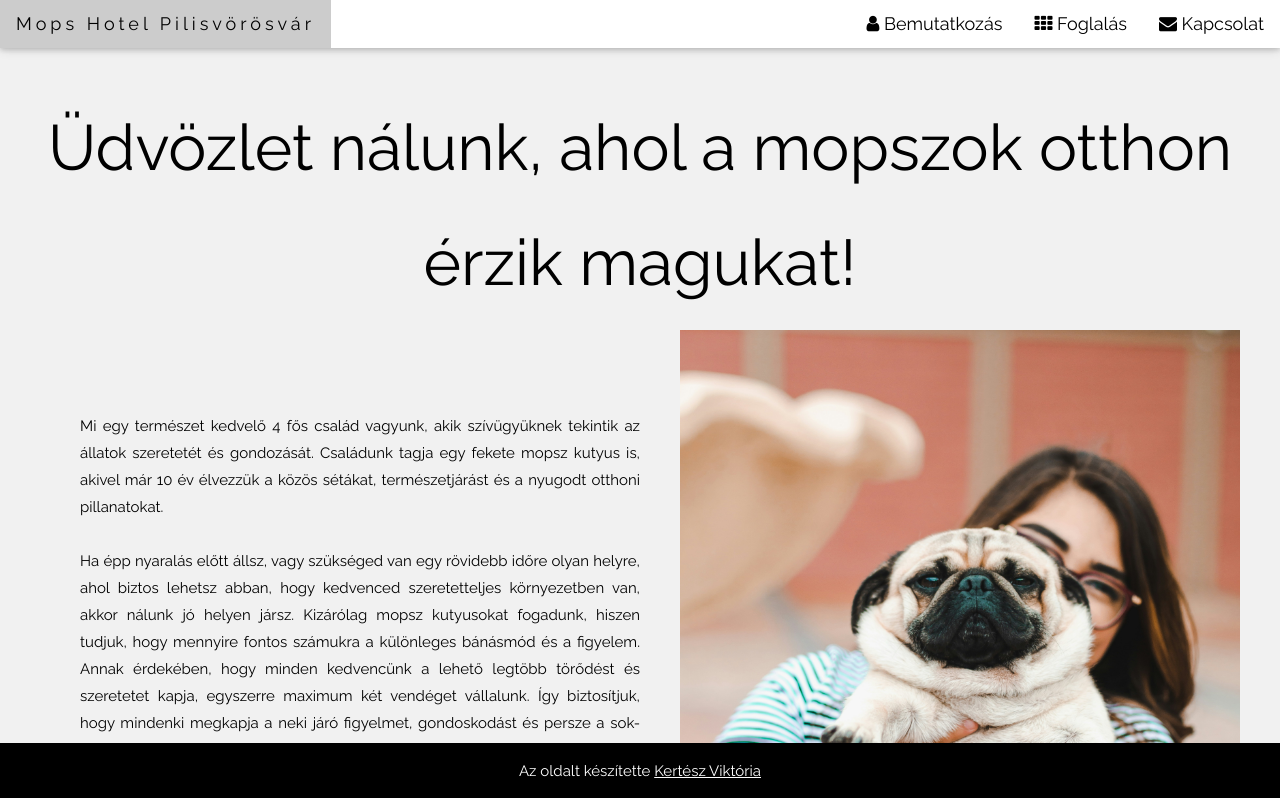
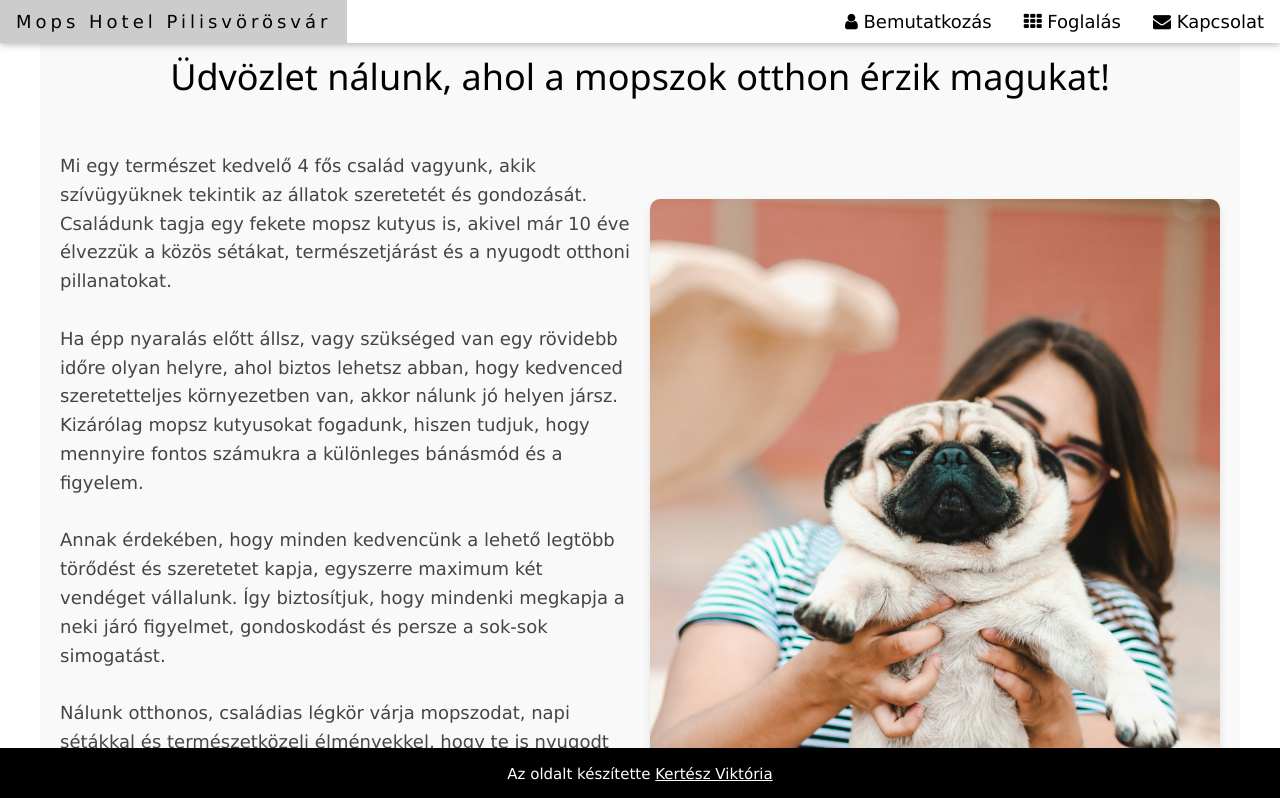
Before and after one commit to KertesVi/mops-hotel, a React (Vite) app in the folder frontend/: page /aboutUs in a window 1280 px wide. Shown: the top 798 px of the page. Built offline with nearby package versions, Linux system fonts and the light colour scheme.

Commit message:
fixing button css and the aboutUs layout

```diff
--- a/frontend/src/components/aboutUs.css
+++ b/frontend/src/components/aboutUs.css
@@ -1,74 +1,52 @@
-body, h1, h2, h3, h4, h5, h6 {
-  font-family: "Raleway", sans-serif;
+.about-container {
+  max-width: 1200px;
+  margin: auto;
+  padding: 40px 20px;
+  background-color: #f9f9f9;
 }
 
-body, html {
-  height: 100%;
-  line-height: 1.8;
+.about-header {
+  text-align: center;
+  margin-bottom: 30px;
 }
 
-.w3-container {
-  padding: 80px 40px;
-  text-align: center;
+
+
+.about-content {
+  display: flex;
+  align-items: center;
+  justify-content: space-between;
+  gap: 20px;
 }
 
-.flex-container {
-  display: flex;
-  justify-content: space-between;
-  align-items: center;
-  flex-wrap: wrap;
+.about-text {
+  flex: 1;
+  font-size: 1.2rem;
+  line-height: 1.6;
+  color: #444;
 }
 
-.flex-item-text, .flex-item-image {
+.about-image-container {
   flex: 1;
-  max-width: 50%;
-}
-
-.flex-item-text {
-  text-align: justify;
-  padding: 0 20px 20px;
-  margin: 20px;
-}
-
-.flex-item-image {
   display: flex;
   justify-content: center;
 }
 
-.flex-item-image img {
+.about-image {
   max-width: 100%;
   height: auto;
+  border-radius: 10px;
+  box-shadow: 0px 4px 10px rgba(0, 0, 0, 0.1);
 }
 
-/* Mobile-specific adjustments */
-@media only screen and (max-width: 768px) {
-  .flex-container {
-    flex-direction: column; /* Stack the text and image vertically on smaller screens */
-    align-items: center; /* Center-align the items */
+/* Responsive */
+@media (max-width: 768px) {
+  .about-content {
+    flex-direction: column;
+    text-align: center;
   }
 
-  .flex-item-text, .flex-item-image {
-    max-width: 100%; /* Allow both items to take full width on small screens */
-    padding: 10px;
-  }
-
-  .w3-jumbo {
-    font-size: 2rem; /* Smaller font size on smaller screens */
-  }
-
-  /* Maintain existing font style for text elements */
-  .w3-xlarge, .w3-jumbo {
-    font-family: inherit; /* Ensure the font family is inherited */
-    font-weight: inherit; /* Maintain the global font-weight */
+  .about-text {
+    font-size: 1rem;
   }
 }
-
-@media only screen and (max-width: 480px) {
-  .w3-jumbo {
-    font-size: 1.5rem; /* Further reduce the font size for very small screens */
-  }
-
-  .w3-xlarge {
-    font-size: 1.2rem; /* Adjust text size for readability */
-  }
-}
--- a/frontend/src/components/aboutUs.jsx
+++ b/frontend/src/components/aboutUs.jsx
@@ -2,47 +2,51 @@ import "./aboutUs.css";
 
 export default function AboutUs() {
   return (
-    <>
-      <div
-        className="w3-container w3-light-grey"
-        id="aboutUs"
-      >
-        <div className="w3-center" >
-          <h1 className="w3-jumbo w3-hide-small">Üdvözlet nálunk, ahol a mopszok otthon érzik magukat!</h1>
+    <div className="about-container" id="aboutUs">
+      <div className="about-header">
+        <h1>Üdvözlet nálunk, ahol a mopszok otthon érzik magukat!</h1>
       </div>
 
-        <div className="flex-container">
-
-          <div className="flex-item-text">
-            <p >
+      <div className="about-content">
+        <div className="about-text">
+          <p>
             Mi egy természet kedvelő 4 fős család vagyunk, akik szívügyüknek
             tekintik az állatok szeretetét és gondozását. Családunk tagja egy fekete
-          mopsz kutyus is, akivel már 10 év élvezzük a közös sétákat,
-          természetjárást és a nyugodt otthoni pillanatokat. <br /> <br />
+            mopsz kutyus is, akivel már 10 éve élvezzük a közös sétákat,
+            természetjárást és a nyugodt otthoni pillanatokat.
+            <br />
+            <br />
             Ha épp nyaralás előtt állsz, vagy szükséged van egy rövidebb időre
             olyan helyre, ahol biztos lehetsz abban, hogy kedvenced szeretetteljes
             környezetben van, akkor nálunk jó helyen jársz. Kizárólag mopsz
             kutyusokat fogadunk, hiszen tudjuk, hogy mennyire fontos számukra a
-          különleges bánásmód és a figyelem. Annak érdekében, hogy minden
-          kedvencünk a lehető legtöbb törődést és szeretetet kapja, egyszerre
-          maximum két vendéget vállalunk. Így biztosítjuk, hogy mindenki
-          megkapja a neki járó figyelmet, gondoskodást és persze a sok-sok
-          simogatást. Nálunk otthonos, családias légkör várja mopszodat, napi
-          sétákkal és természetközeli élményekkel, hogy te is nyugodt szívvel
-          pihenhess. <br /> <br />
+            különleges bánásmód és a figyelem.
+            <br />
+            <br />
+            Annak érdekében, hogy minden kedvencünk a lehető legtöbb törődést és
+            szeretetet kapja, egyszerre maximum két vendéget vállalunk. Így
+            biztosítjuk, hogy mindenki megkapja a neki járó figyelmet, gondoskodást
+            és persze a sok-sok simogatást.
+            <br />
+            <br />
+            Nálunk otthonos, családias légkör várja mopszodat, napi sétákkal és
+            természetközeli élményekkel, hogy te is nyugodt szívvel pihenhess.
+            <br />
+            <br />
             Keress minket bizalommal, ha egy biztonságos, szerető helyet keresel
             kedvenced számára pár napra, vagy akár 1-2 hetes időtartamra!
           </p>
         </div>
 
-          <div className="flex-item-image">
+        <div className="about-image-container">
           <img
-              src='/felipe-bustillo-vN24f5_zpiA-unsplash.jpg'
-              alt="AboutUs"
+            src="/felipe-bustillo-vN24f5_zpiA-unsplash.jpg"
+            alt="Mopsz kutyus"
+            className="about-image"
+            loading="lazy"
           />
         </div>
       </div>
     </div>
-    </>
   );
 }
--- a/frontend/src/components/booking.jsx
+++ b/frontend/src/components/booking.jsx
@@ -1,4 +1,4 @@
-import { useState } from "react";
+import { useState, useEffect } from "react";
 import "./booking.css";
 
 
@@ -16,8 +16,17 @@ function Booking() {
     checkOut: null
   });
 
+
   const [isLoading, setIsLoading] = useState(false);
   const [feedbackMessage, setFeedbackMessage] = useState("");
+   const [isMobile, setIsMobile] = useState(window.innerWidth < 768);
+
+    useEffect(() => {
+      const handleResize = () => setIsMobile(window.innerWidth < 768);
+      window.addEventListener("resize", handleResize);
+      return () => window.removeEventListener("resize", handleResize);
+    }, []);
+
 
   const handleChange = (e) => {
     const { name, value } = e.target;
@@ -210,7 +219,14 @@ function Booking() {
                 </div>
 
                 {/* Submit Button */}
-                <button className="w3-button w3-dark-grey" type="submit">
+                <button className="w3-button w3-dark-grey"
+                style={{
+                padding: isMobile ? "12px 24px" : "14px 28px",
+                fontSize: isMobile ? "1rem" : "1.2rem",
+                backgroundColor: "rgba(0, 0, 0, 0.7)", // Semi-transparent button
+                borderRadius: "8px",
+              }}
+               type="submit">
                   {isLoading ? "Az üzenet küldés alatt..." : "Érdeklődés küldése"}
                 </button>
               </form>
--- a/frontend/src/components/contact.jsx
+++ b/frontend/src/components/contact.jsx
@@ -219,6 +219,12 @@ function Contact() {
                       className="w3-button w3-dark-grey w3-large"
                       type="submit"
                       disabled={isLoading}
+                      style={{
+                        padding: isMobile ? "12px 24px" : "14px 28px",
+                        fontSize: isMobile ? "1rem" : "1.2rem",
+                        backgroundColor: "rgba(0, 0, 0, 0.7)", // Semi-transparent button
+                        borderRadius: "8px",
+                      }}
                     >
                       {isLoading ? "Az üzenet küldés alatt..." : "Küldés"}
                     </button>
```
Lines whose indentation alone changed are shown as unchanged.
